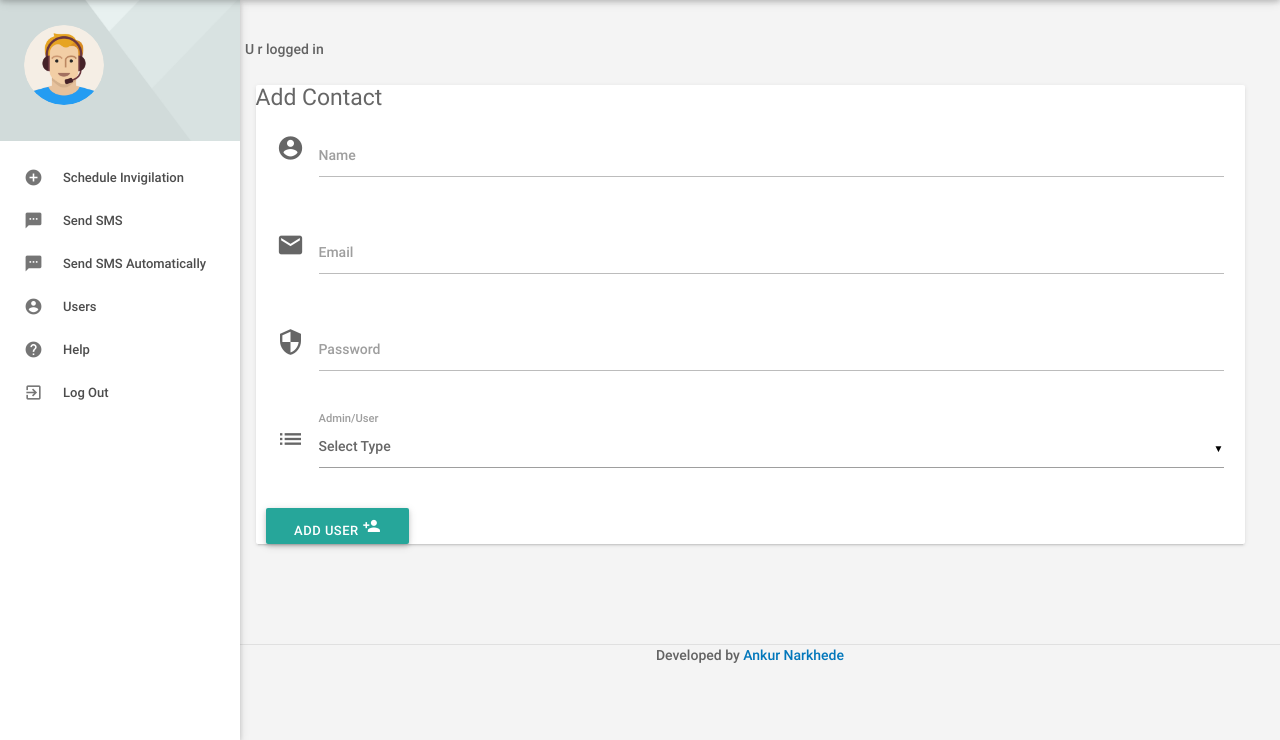
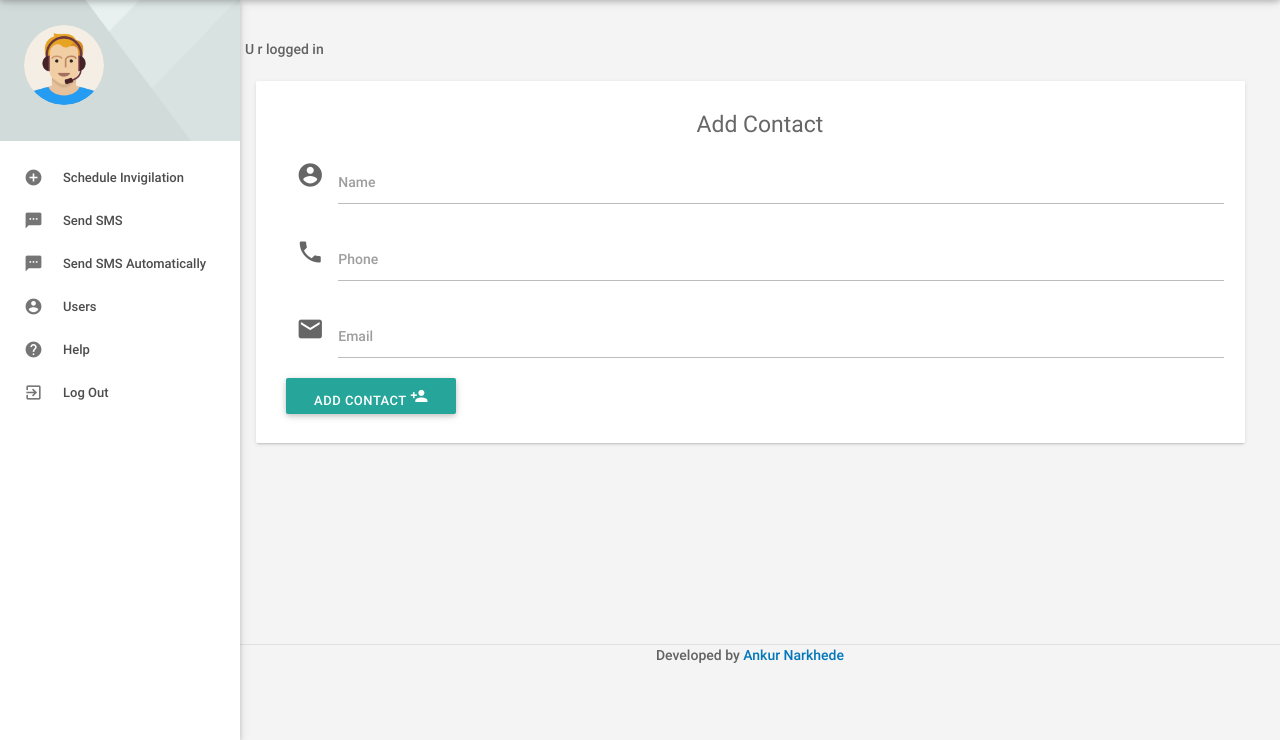
Before and after one commit to ankurnarkhede/django-phonebook, a Django app: template phonebook/templates/index.html in a window 1280 px wide. Shown: the part 60-800 px from the top of the page. Run offline with Django 3.2, Linux system fonts and the light colour scheme; the template is opened without the code that fills it, so the values that code supplies are empty.

Commit message:
custom css

```diff
--- a/phonebook/static/assets/css/custom.css
+++ /dev/null
@@ -1 +0,0 @@
-/* Write your custom CSS here */
--- a/phonebook/templates/fixed/base.html
+++ b/phonebook/templates/fixed/base.html
@@ -23,6 +23,8 @@
     <link href="{% static 'assets/css/alpha.min.css' %}" rel="stylesheet" type="text/css"/>
     <link href="{% static 'assets/css/custom.css' %}" rel="stylesheet" type="text/css"/>
 
+{#    custom css#}
+    <link href="{% static 'custom/css/style.css' %}" rel="stylesheet" type="text/css"/>
 
 
     <style type="text/css">
--- a/phonebook/templates/index.html
+++ b/phonebook/templates/index.html
@@ -10,7 +10,7 @@
     <div class="row no-m-t no-m-b">
         <div class="col s12 m12 l12">
             <div class="row card darken-1 card_form_padding">
-                <h5 class="text_center">Add Contact</h5>
+                <h5 class="center-align">Add Contact</h5>
                 <span></span>
                 <form class="col s12" action="{% url 'contacts' %}" enctype="multipart/form-data" method="POST" >
 
@@ -24,36 +24,22 @@
 
                     <div class="bottom0 row">
                         <div class="input-field col s12">
-                            <i class="material-icons prefix">email</i>
-                            <input name="email" id="email" type="text" class="validate" required="required">
-                            <label for="email">Email</label>
+                            <i class="material-icons prefix">phone</i>
+                            <input name="phone_no" id="phone_no" type="number" class="validate" required="required">
+                            <label for="phone_no">Phone</label>
                         </div>
                     </div>
 
                     <div class="bottom0 row">
                         <div class="input-field col s12">
-                            <i class="material-icons prefix">security</i>
-                            <input name="password" id="password" type="text" class="validate" required="required">
-                            <label for="password">Password</label>
+                            <i class="material-icons prefix">email</i>
+                            <input name="email_id" id="email_id" type="email" class="validate">
+                            <label for="email_id">Email</label>
                         </div>
                     </div>
 
 
-                    <div class="bottom0 row">
-                        <div class="input-field col s12">
-                            <i class="material-icons prefix">list</i>
-                            <select name="select_type" required="required"  >
-                                <option value=""  selected>Select Type</option>
-                                <option value="admin">Admin</option>
-                                <option value="user">User</option>
-
-                            </select>
-                            <label>Admin/User</label>
-                        </div>
-                    </div>
-
-
-                    <button class="btn waves-effect waves-light" type="submit" name="add_user">Add User
+                    <button class="btn waves-effect waves-light" type="submit" name="add_user">Add Contact
                         <i class="material-icons">person_add</i>
                     </button>
                 </form>
```
Also changed, not shown: phonebook/static/custom/css/style.css (renamed from phonebook/static/assets/css/style.css).
